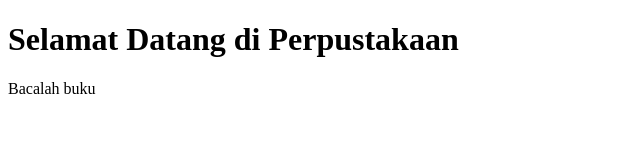
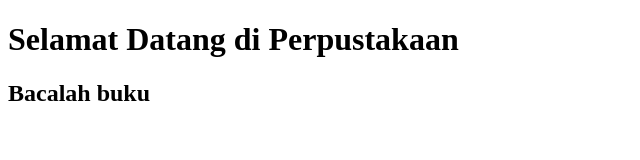
Before and after one commit to webprogramming851/Perpustakaan, a plain HTML site: page index.html in a window 1280 px wide. Shown: the whole page, without its empty margins (0-640 px from the left). Drawn offline with Linux system fonts and the light colour scheme.

Commit message:
Menggunakan heading 2

```diff
--- a/index.html
+++ b/index.html
@@ -1,11 +1,14 @@
 <!DOCTYPE html>
 <html>
+
 <head>
 	<title>Perpustakaan</title>
 </head>
+
 <body>
 
-<h1>Selamat Datang di Perpustakaan</h1>
-Bacalah buku
+	<h1>Selamat Datang di Perpustakaan</h1>
+	<h2>Bacalah buku</h2>
 </body>
+
 </html>
```
